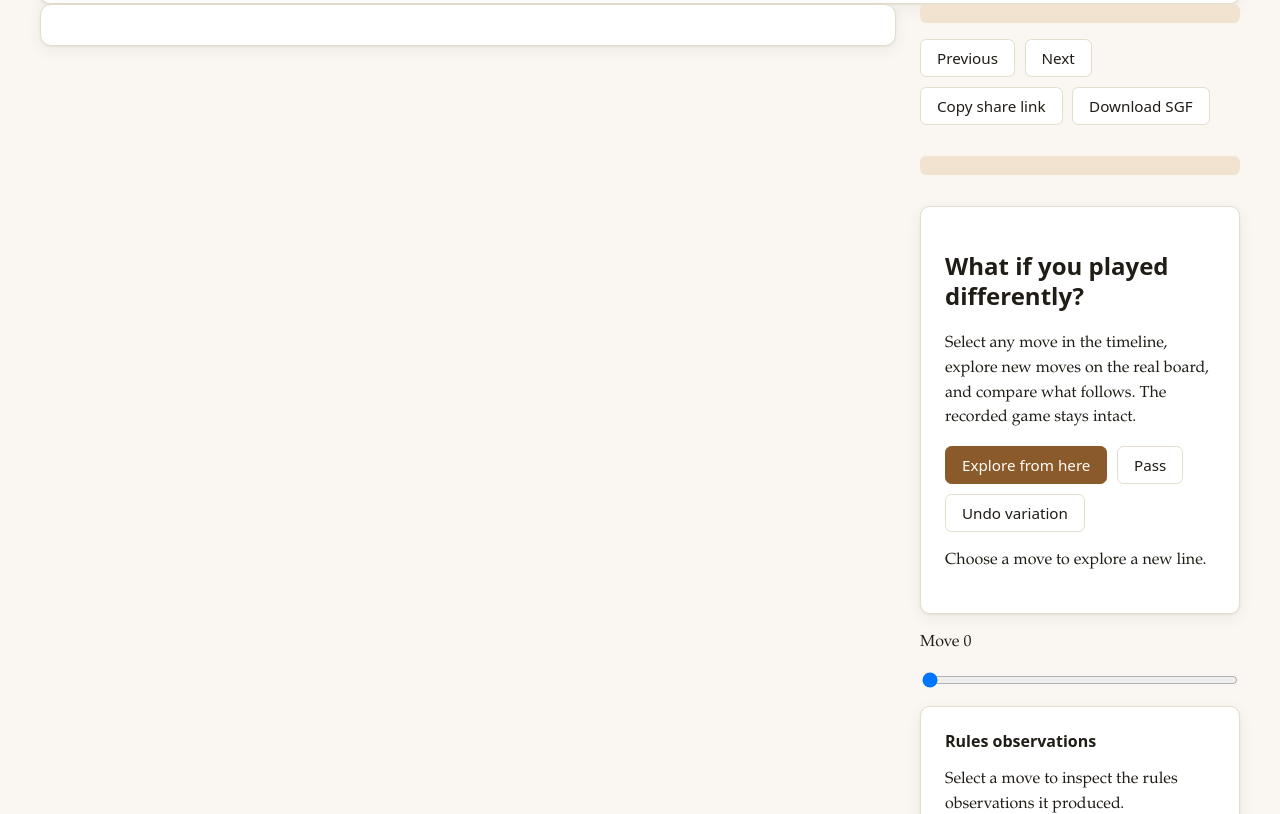
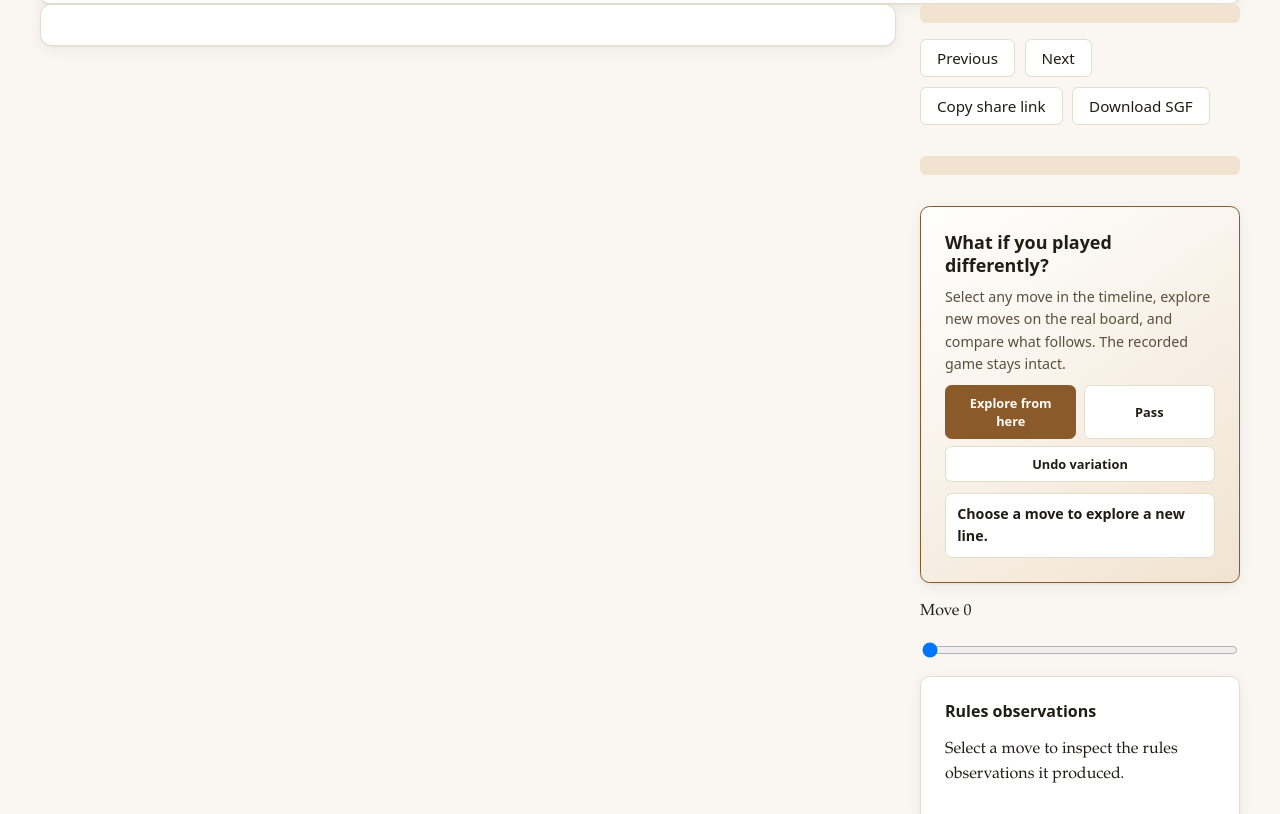
Before and after one commit to red-cup-engineering/go-engine-engineering-services-section, a website with bundled scripts: page apps/weiqi-web/public/review.html in a window 1280 px wide. Shown: the part 590-1404 px from the top of the page. Built offline with nearby package versions, Linux system fonts and the light colour scheme.

Commit message:
Style interactive study variations in the existing Go game

```diff
--- a/apps/weiqi-web/public/css/theme.css
+++ b/apps/weiqi-web/public/css/theme.css
@@ -895,3 +895,11 @@ footer.site-footer {
 .rush-feedback[data-result="correct"] {background:#15584a;border-color:#5dd5ad;color:#d7fff2}
 .rush-feedback[data-result="wrong"] {background:#702e36;border-color:#f18b89;color:#fff0e9}
 .rush-feedback[data-result="finished"] {background:#6a5028;border-color:#ffcd75;color:#ffedc8}
+
+/* Real, engine-validated Go variations in the existing Study screen. */
+.variation-panel{border:1px solid var(--accent);background:linear-gradient(145deg,var(--panel-bg),var(--accent-soft));display:grid;gap:.65rem}
+.variation-panel h2{font-size:1.12rem;margin:0}
+.variation-panel p{font:400 .89rem/1.55 system-ui,sans-serif;color:var(--ink-soft);margin:0}
+.variation-panel .controls-row{gap:.45rem}
+.variation-panel button{flex:1 1 8rem;font-size:.8rem;font-weight:700}
+.variation-panel .variation-status{padding:.6rem .7rem;border-radius:.45rem;background:var(--panel-bg);border:1px solid var(--rule);font-variant-numeric:tabular-nums;color:var(--ink);font-weight:600}
```
